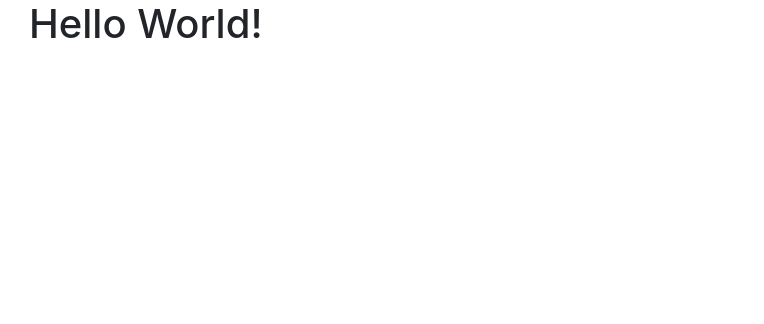
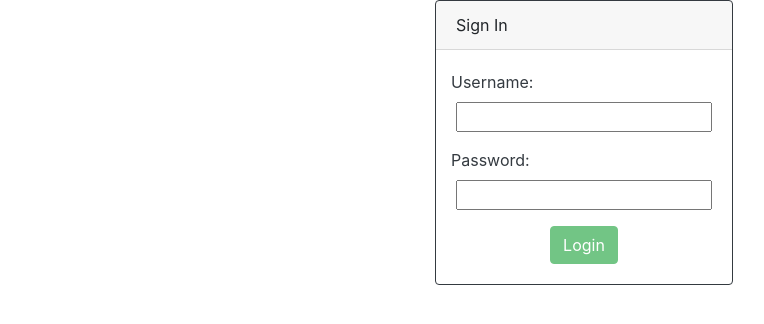
Before and after one commit to joeldelatte/Poject_3_Dinner_Party, a React (Create React App) app in the folder client/: page / in a window 1280 px wide. Shown: the top 324 px of the page, without its empty margins (41-805 px from the left). Built offline with nearby package versions, Linux system fonts and the light colour scheme; no server answers.

Commit message:
adds signIn component with state and basic validation, adds containers folder

```diff
--- a/client/src/App.js
+++ b/client/src/App.js
@@ -4,7 +4,7 @@ import './App.css';
 
 function App() {
   return (
-    <div className="App">
+    <div className="container">
       <SignIn />
     </div>
   );
--- a/client/src/components/SignIn/SignIn.js
+++ b/client/src/components/SignIn/SignIn.js
@@ -1,11 +1,50 @@
-import React from "react";
+import React, { useState } from "react";
+import "./style.css";
+import API from "../../utils/API";
 
 export default function SignIn() {
+// functionality here
+    const [userName, setUserName] = useState("");
+    const [password, setPassword] = useState("");
+
+    function validateForm() {
+      return userName.length > 0 && password.length > 0;
+    }
+
+    function handleSubmit(event) {
+      event.preventDefault();
+    }
+
+    function logIn() {
+      API.getUser()
+      .then(res => {
+        if (userName === res.data.username) {
+
+          console.log("pass a function here that sets the state of the session")
+        } else { alert("incorrect name and password")}
+      })
+    }
+
     return (
-        <>
-        <div class="container">
-          <h1 className="row" >Hello World!</h1>
+      <>
+        <div class="container row justify-content-center">
+          <div className="card border-dark">
+            <div className="card-header">Sign In</div>
+            <form className="card-body text-dark" >
+              <div className="form-group">
+                <label for="username" className="form-row">Username:</label>
+                <input type="text" clasName="form-control form-row" placeholder="" onChange={e => setPassword(e.target.value)}/>
+              </div>
+              <div className="form-group">
+                <label for="password" className="form-row">Password:</label>
+                <input type="text" clasName="form-control form-row" placeholder="" onChange={e => setUserName(e.target.value)}/>
+              </div>
+              <div className="form-row justify-content-center" >
+                <button type="submit" className="btn btn-success" disabled={ !validateForm() } onClick={ logIn() } onSubmit={ handleSubmit }>Login</button>
+              </div>
+            </form>
+          </div>
         </div>
-        </>
+      </>
     )
 }
--- /dev/null
+++ b/client/src/components/SignIn/style.css
@@ -0,0 +1,3 @@
+.card {
+    max-width: 300px;
+}
--- /dev/null
+++ b/client/src/utils/API.js
@@ -0,0 +1,8 @@
+import axios from "axios";
+
+export default {
+    getUser: function() {
+        return axios.get("/api/users");
+    }
+
+}
```
Also changed, not shown: client/src/components/SignUp/SignUp.js (added), client/src/containers/Feed/Footer.js (added), client/src/containers/Feed/Wrapper.js (added), client/src/containers/Landing/Footer.js (added), client/src/containers/Landing/Jumbotron.js (added), client/src/containers/Landing/Wrapper.js (added), 2 other files (tests, documents, lock files or other folders).
